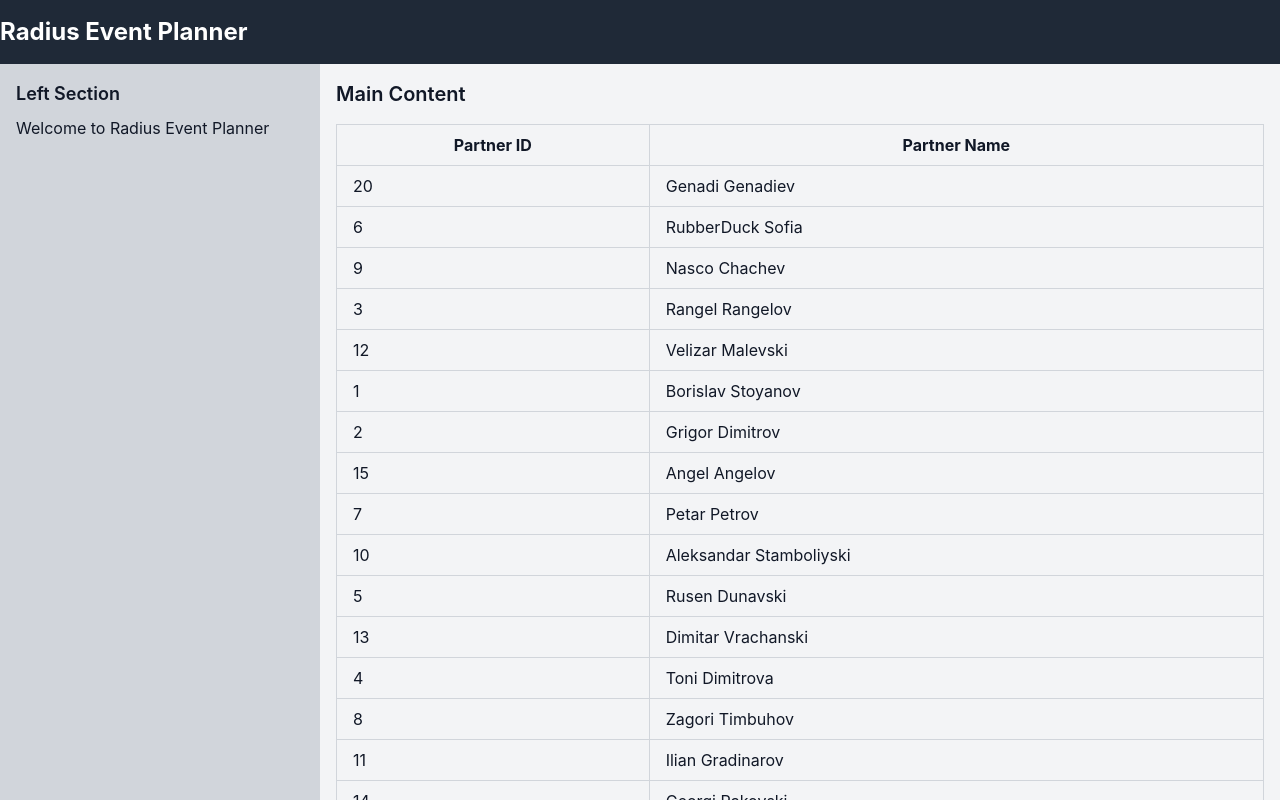
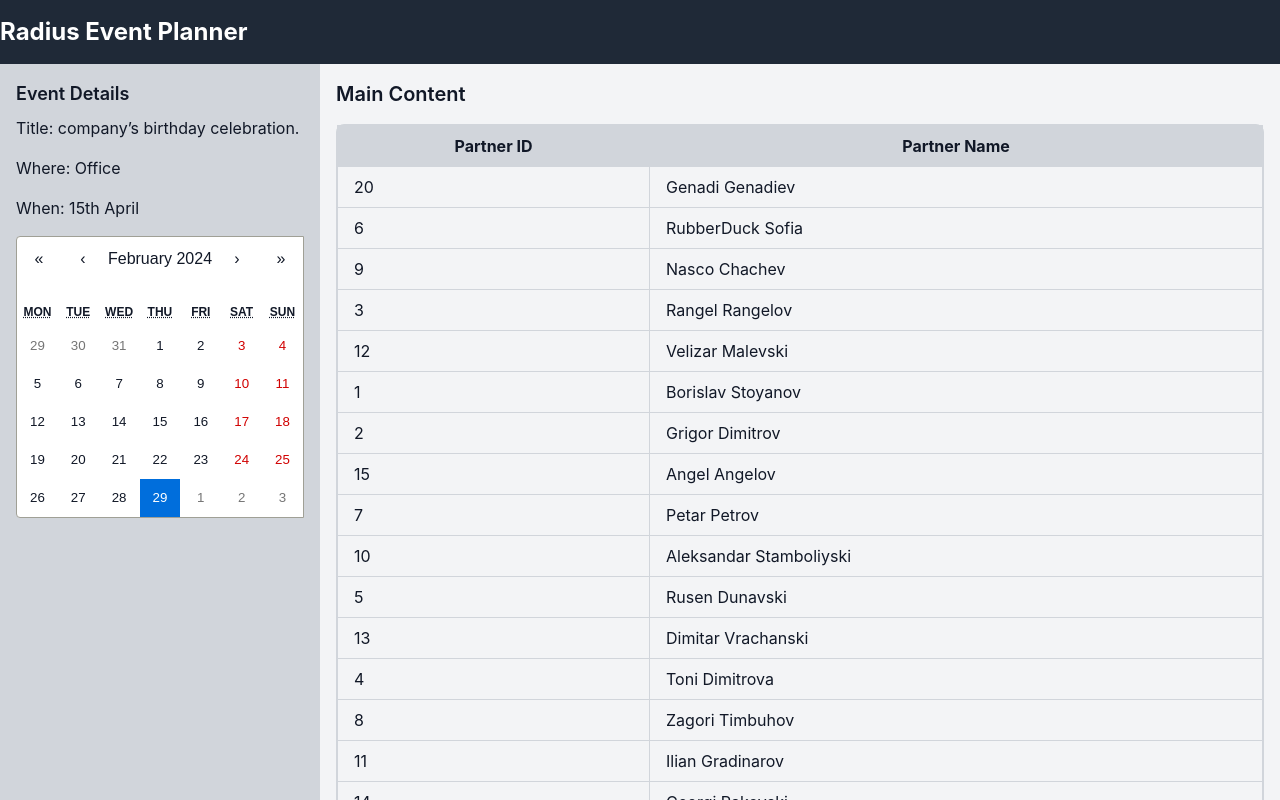
Before and after one commit to developerontheblock/radius-event-planner, a React (Create React App) app: page / in a window 1280 px wide. Shown: the top 800 px of the page. Built offline with nearby package versions, Linux system fonts and the light colour scheme.

Commit message:
Create 'ScrollToTopButton' & Import 'Calendar' Component

```diff
--- a/package.json
+++ b/package.json
@@ -6,7 +6,10 @@
     "@testing-library/jest-dom": "^5.17.0",
     "@testing-library/react": "^13.4.0",
     "@testing-library/user-event": "^13.5.0",
+    "@types/react": "^18.2.61",
+    "@types/react-dom": "^18.2.19",
     "react": "^18.2.0",
+    "react-calendar": "^4.8.0",
     "react-dom": "^18.2.0",
     "react-scripts": "5.0.1",
     "web-vitals": "^2.1.4"
--- a/src/App.tsx
+++ b/src/App.tsx
@@ -1,18 +1,24 @@
 import Footer from "./components/Footer";
 import Header from "./components/Header";
 import PartnersData from "./components/PartnersData";
+import { CalendarComponent } from "./components/CalendarComponent";
+import ScrollToTopButton from "./components/ScrollToTopButton";
 
 export const App = () => {
   return (
+    <>
       <div
         id="app"
         className="flex flex-col min-h-screen bg-gray-100 text-gray-900"
       >
         <Header title="Radius Event Planner" />
         <div className="flex-grow flex flex-wrap">
-        <div className=" bg-gray-300 w-full sm:w-1/4 p-4">
-          <h2 className="text-lg font-semibold mb-2">Left Section</h2>
-          <p className="mb-4">Welcome to Radius Event Planner</p>
+          <div className="bg-gray-300 w-full sm:w-1/4 p-4">
+            <h2 className="text-lg font-semibold mb-2">Event Details</h2>
+            <p className="mb-4">Title: company’s birthday celebration.</p>
+            <p className="mb-4">Where: Office</p>
+            <p className="mb-4">When: 15th April</p>
+            <CalendarComponent />
           </div>
           <main className="w-full sm:w-3/4 p-4">
             <div>
@@ -23,8 +29,10 @@ export const App = () => {
             </div>
           </main>
         </div>
+        <ScrollToTopButton />
         <Footer />
       </div>
+    </>
   );
 };
 
--- /dev/null
+++ b/src/components/CalendarComponent.tsx
@@ -0,0 +1,17 @@
+import { useState } from "react";
+import Calendar from "react-calendar";
+import "react-calendar/dist/Calendar.css";
+
+type ValuePiece = Date | null;
+
+type Value = ValuePiece | [ValuePiece, ValuePiece];
+
+export const CalendarComponent = () => {
+  const [value, onChange] = useState<Value>(new Date());
+
+  return (
+    <Calendar onChange={onChange} value={value} className="border rounded-l" />
+  );
+};
+
+export default Calendar;
--- a/src/components/PartnersData.tsx
+++ b/src/components/PartnersData.tsx
@@ -5,10 +5,10 @@ const PartnersData = () => {
 
   return (
     <>
-      <div id="partners-table">
+      <div id="partners-table" className="border rounded-lg border-gray-300 ">
         <table className="w-full">
           <thead>
-            <tr>
+            <tr className="bg-gray-300">
               <th className="border border-gray-300 px-4 py-2">Partner ID</th>
               <th className="border border-gray-300 px-4 py-2">Partner Name</th>
             </tr>
--- /dev/null
+++ b/src/components/ScrollToTopButton.tsx
@@ -0,0 +1,41 @@
+import { useEffect, useState } from "react";
+
+const ScrollToTopButton = () => {
+  const [isVisible, setIsVisible] = useState(false);
+
+  useEffect(() => {
+    const handleScroll = () => {
+      if (window.scrollY > 100) {
+        setIsVisible(true);
+      } else {
+        setIsVisible(false);
+      }
+    };
+
+    window.addEventListener("scroll", handleScroll);
+
+    return () => {
+      window.removeEventListener("scroll", handleScroll);
+    };
+  }, []);
+
+  const scrollToTop = () => {
+    window.scrollTo({
+      top: 0,
+      behavior: "smooth",
+    });
+  };
+
+  return (
+    <button
+      className={`fixed bottom-4 right-4 bg-blue-500 text-white px-4 py-2 rounded-md ${
+        isVisible ? "block" : "hidden"
+      }`}
+      onClick={scrollToTop}
+    >
+      Scroll To Top
+    </button>
+  );
+};
+
+export default ScrollToTopButton;
```
Also changed, not shown: 1 other file (tests, documents, lock files or other folders). Lines whose indentation alone changed are shown as unchanged.
